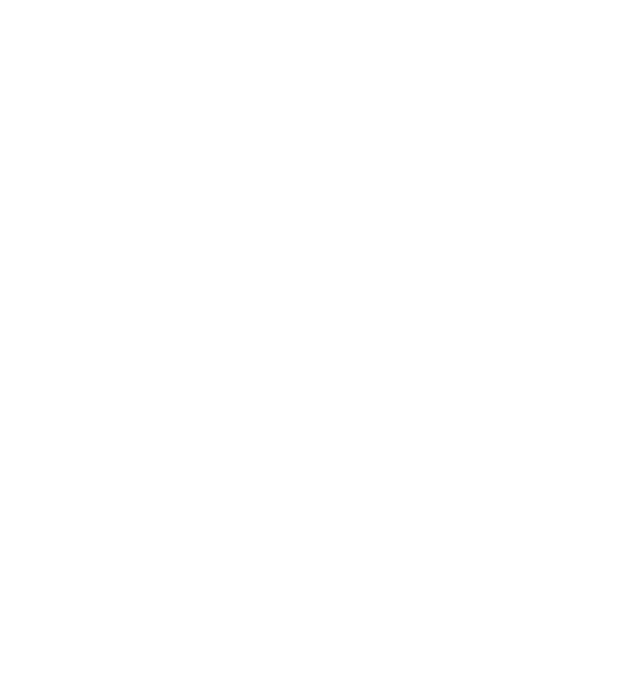
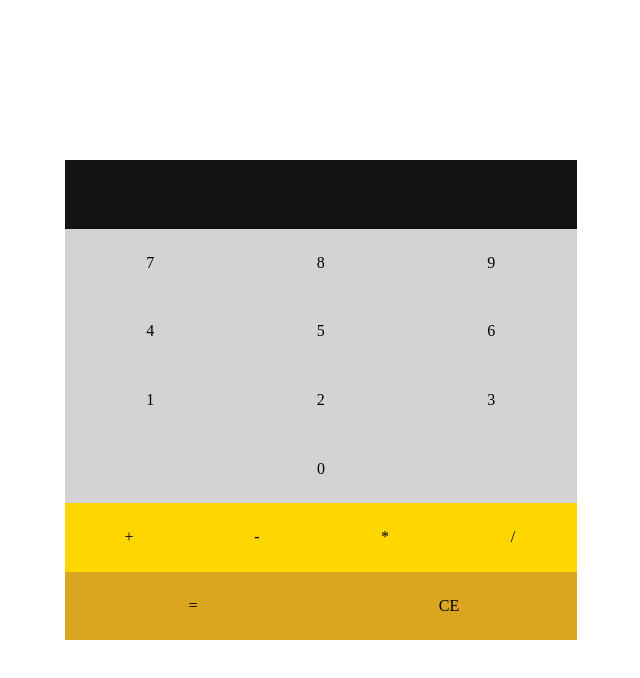
Before and after one commit to raulvillajr95/calculator, a plain HTML site: page index.html in a window 1280 px wide. Shown: the whole page, without its empty margins (319-959 px from the left). Drawn offline with Linux system fonts and the light colour scheme.

Commit message:
Finish first 4 steps of calculator

```diff
--- a/index.html
+++ b/index.html
@@ -4,9 +4,39 @@
     <meta charset="UTF-8">
     <meta http-equiv="X-UA-Compatible" content="IE=edge">
     <meta name="viewport" content="width=device-width, initial-scale=1.0">
+    <link rel="stylesheet" href="styles.css">
+    <script src="scripts.js" defer></script>
     <title>Document</title>
   </head>
   <body>
-
+    <div class="container">
+      <div class="display"></div>
+      <div class="numbers">
+        <p class="seven">7</p>
+        <p class="eight">8</p>
+        <p class="nine">9</p>
+        <p class="four">4</p>
+        <p class="five">5</p>
+        <p class="six">6</p>
+        <p class="one">1</p>
+        <p class="two">2</p>
+        <p class="three">3</p>
+      </div>
+      <p class="zero">0</p>
+      <div class="operators">
+        <p>+</p>
+        <p>-</p>
+        <p>*</p>
+        <p>/</p>
+      </div>
+      <div class="special">
+        <p class="equals">=</p>
+        <p class="clear">CE</p>
+      </div>
+    </div>
   </body>
 </html>
+
+<!--
+finish lining up clear and equals buttons
+ -->
--- a/scripts.js
+++ b/scripts.js
@@ -0,0 +1,39 @@
+function add(a, b) {
+  return a + b;
+}
+function subtract(a, b) {
+  return a - b;
+}
+function multiply(a, b) {
+  return a * b;
+}
+function divide(a, b) {
+  return a/b;
+}
+function operate(operation, num1, num2) {
+  return operation(num1, num2)
+}
+
+const display = document.querySelector('.display')
+const one = document.querySelector('.one')
+const two = document.querySelector('.two')
+const three = document.querySelector('.three')
+const four = document.querySelector('.four')
+const five = document.querySelector('.five')
+const six = document.querySelector('.six')
+const seven = document.querySelector('.seven')
+const eight = document.querySelector('.eight')
+const nine = document.querySelector('.nine')
+const zero = document.querySelector('.zero')
+
+const allNumbers = [one, two, three, four, five, six, seven, eight, nine, zero]
+
+for (let i = 0; i < allNumbers.length; i++) {
+  let num = allNumbers[i].textContent
+  allNumbers[i].addEventListener('click', () => {
+    display.textContent += num;
+
+    let displayTextInNum = parseInt(display.textContent)
+    console.log(displayTextInNum)
+  })
+}
--- a/styles.css
+++ b/styles.css
@@ -44,3 +44,77 @@ table {
 }
 
 /* My CSS */
+body {
+  display: flex;
+  justify-content: center;
+  align-items: center;
+  height: 100vh;
+}
+
+div.container {
+  height: 60vh;
+  width: 40vw;
+  background-color: #141414;
+}
+
+div.display {
+  height: 14.29%;
+  width: 100%;
+  color: white;
+  display: flex;
+  align-items: center;
+  justify-content: flex-end;
+}
+
+div.numbers {
+  height: 42.88%;
+  width: 100%;
+  display: flex;
+  flex-wrap: wrap;
+  background-color: lightgray;
+}
+div.numbers p {
+  display: flex;
+  justify-content: center;
+  align-items: center;
+  width: 33.3%;
+  height: 33.3%;
+}
+
+p.zero {
+  height: 14.29%;
+  width: 100%;
+  display: flex;
+  justify-content: center;
+  align-items: center;
+  background-color: lightgray;
+}
+
+div.operators {
+  height: 14.29%;
+  width: 100%;
+  display: flex;
+
+  background-color: gold;
+}
+div.operators p {
+  display: flex;
+  justify-content: center;
+  align-items: center;
+  width: 25%;
+  height: 100%;
+}
+
+div.special {
+  height: 14.29%;
+  width: 100%;
+  background-color: goldenrod;
+  display: flex;
+}
+div.special p {
+  width: 50%;
+  height: 100%;
+  display: flex;
+  justify-content: center;
+  align-items: center;
+}
```
Lines whose indentation alone changed are shown as unchanged.
